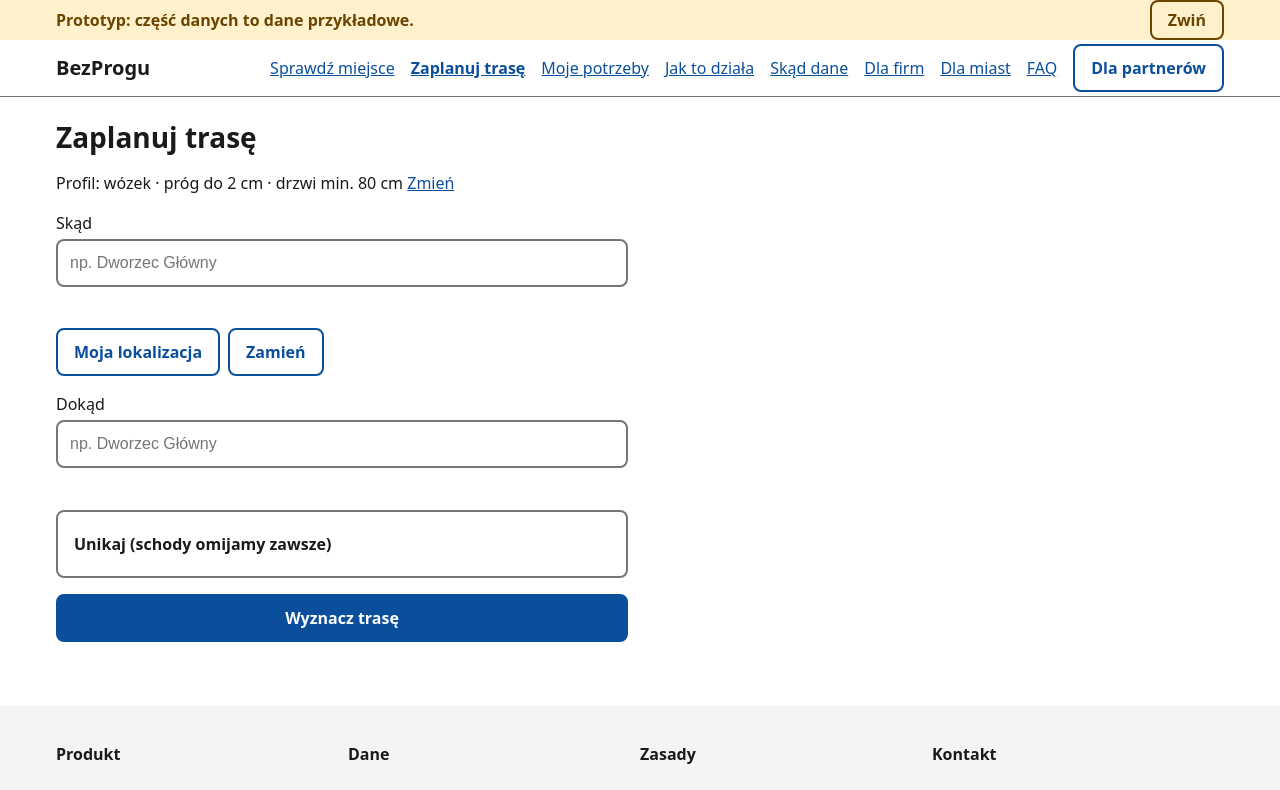
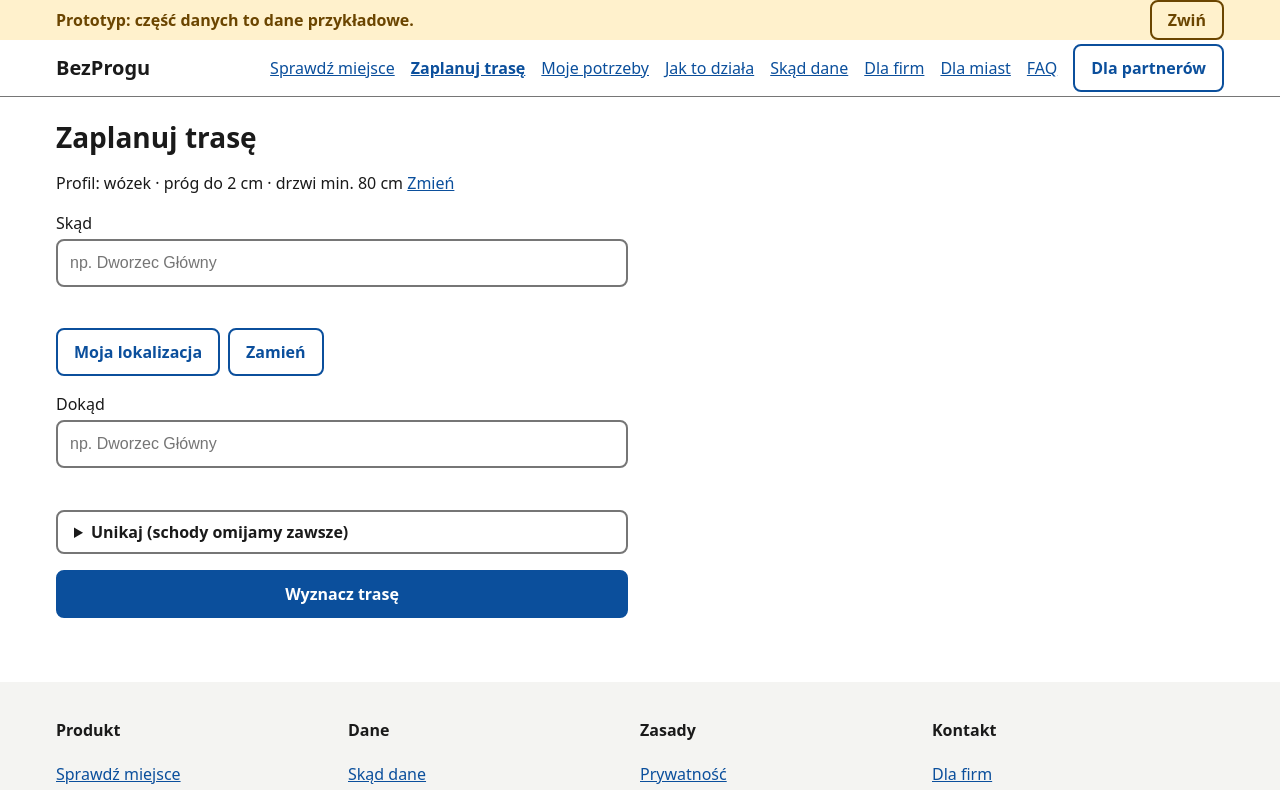
Before and after one commit to szymonglowka/crackowwithoutbarries, a React (Vite) app in the folder frontend/: page /trasa in a window 1280 px wide. Shown: the top 790 px of the page. Built offline with nearby package versions, Linux system fonts and the light colour scheme.

Commit message:
U3-1: Usun stare nadpisanie summary w bloku Unikaj

```diff
--- a/frontend/src/pages/RoutePlanner.css
+++ b/frontend/src/pages/RoutePlanner.css
@@ -17,9 +17,6 @@
 }
 
 .route-avoid summary {
-  min-height: var(--tap);
-  display: flex;
-  align-items: center;
   cursor: pointer;
   font-weight: 600;
 }
```
